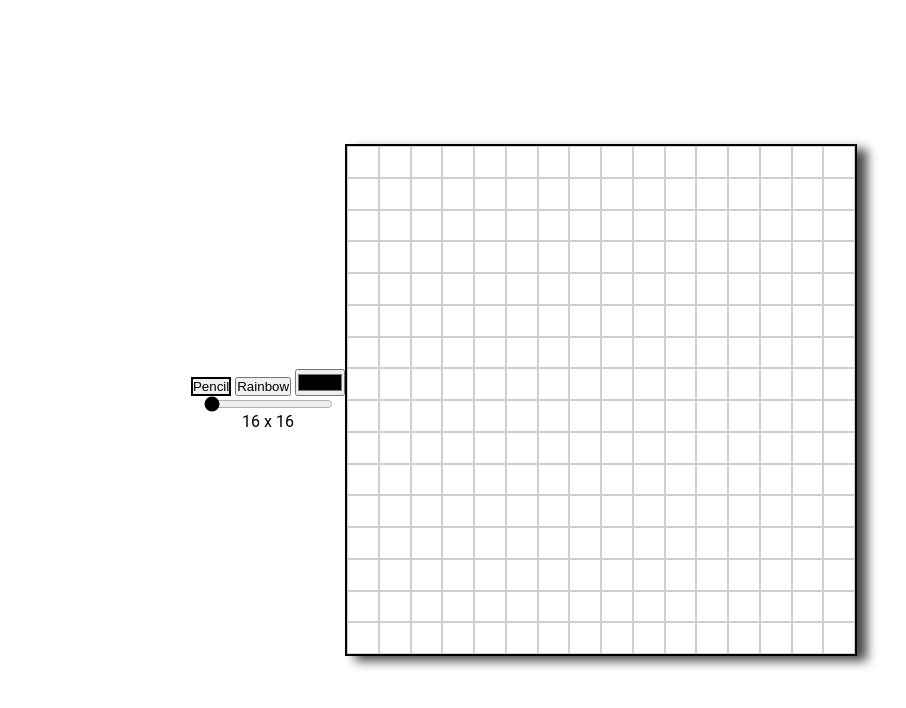
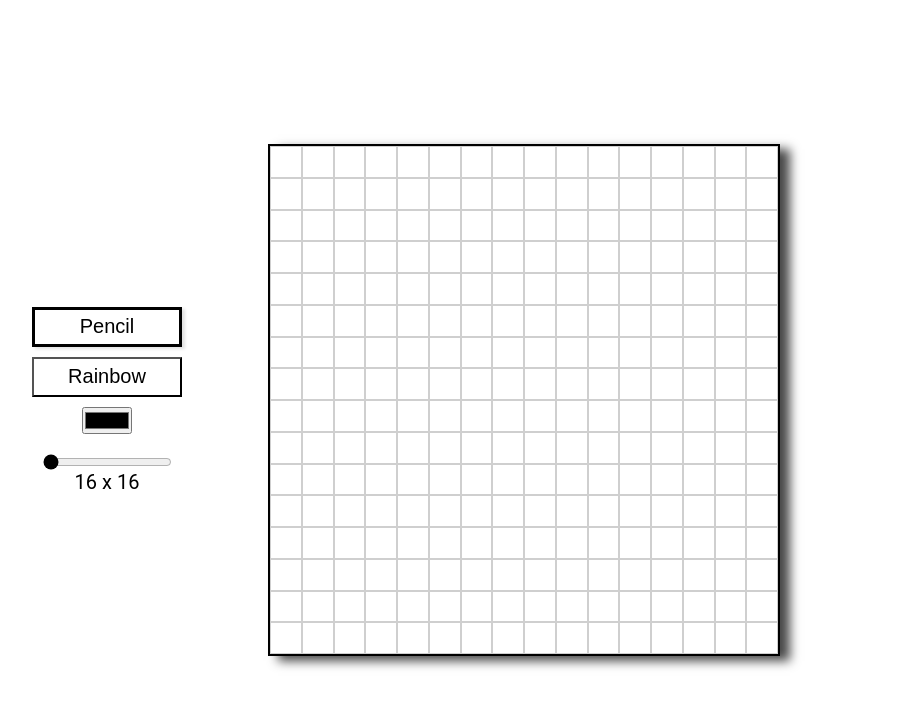
Before and after one commit to Gor-z/etch-a-sketch, a plain HTML site: page index.html in a window 1280 px wide. Shown: the whole page, without its empty margins (116-1022 px from the left). Drawn offline with Linux system fonts and the light colour scheme.

Commit message:
style ui

```diff
--- a/index.html
+++ b/index.html
@@ -16,7 +16,7 @@
                 <input type="color" name="color-tool" id="color-tool">
             </div>
             <div id="size-tool">
-                <input type="range" name="canvas-size" id="canvas-size" min="16" max="128" step="16" value="16">
+                <input type="range" name="canvas-size" id="canvas-size" min="16" max="128" value="16">
                 <div id="canvas-size-number">16 x 16</div>
             </div>
         </div>
--- a/style.css
+++ b/style.css
@@ -49,5 +49,32 @@ input[type="range"]{
 }
 
 .active{
-    border: 2px solid black;
+    border: 3px solid rgb(0, 0, 0);
+    box-shadow: 3px 2px 3px rgba(0, 0, 0, 0.123);
 }
+
+#menu{
+    display: flex;
+    flex-direction: column;
+    align-items: center;
+    margin-bottom: 20px;
+}
+
+#menu button{
+    height: 40px;
+    width: 150px;
+    margin-bottom: 10px;
+    background-color: white;
+    font-size: 20px;
+}
+
+#tools{
+    position: absolute;
+    left: 10%;
+    padding: 20px;
+    border-radius: 10px;
+}
+
+#canvas-size-number{
+    font-size: 20px;
+}
```
